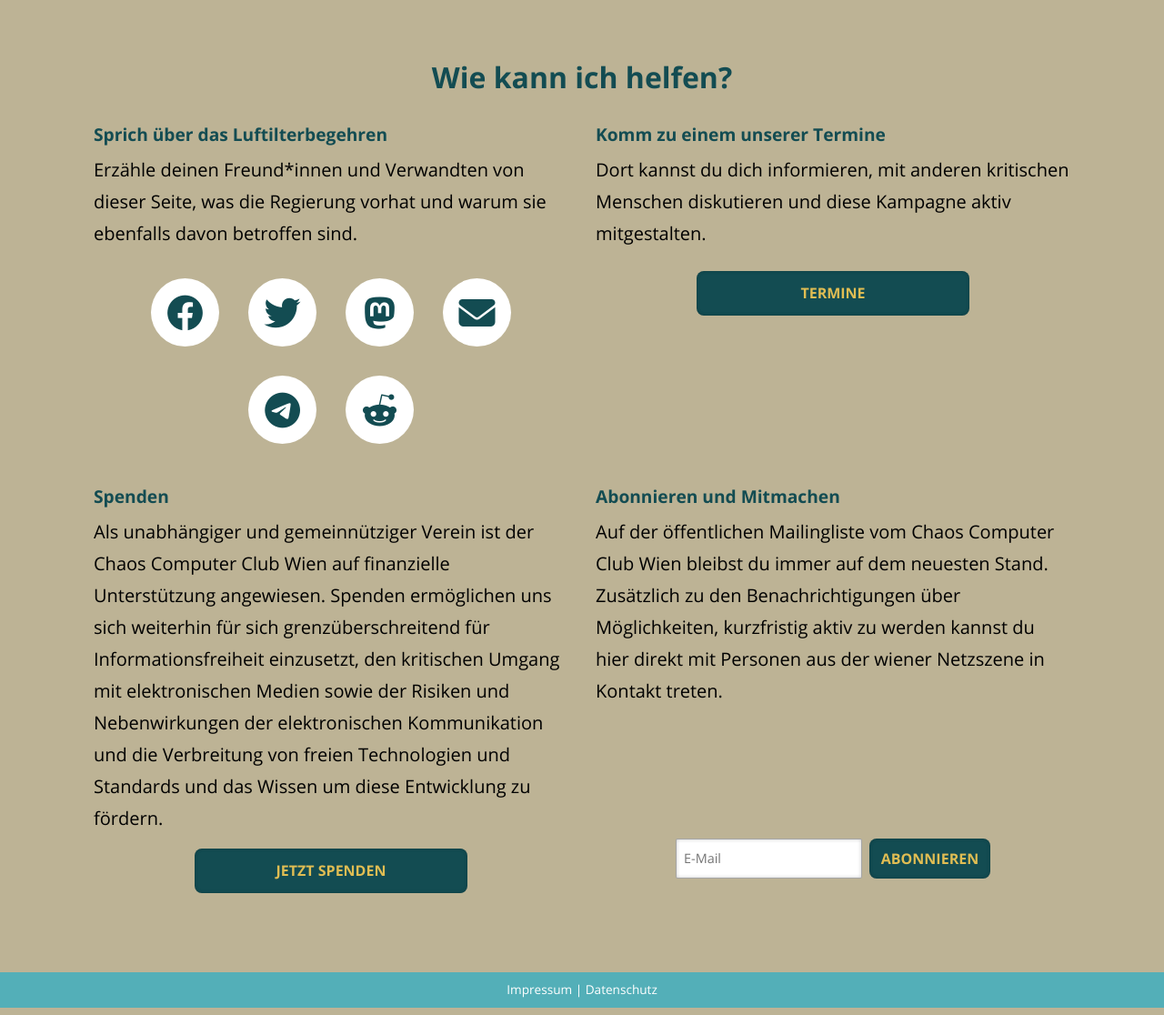
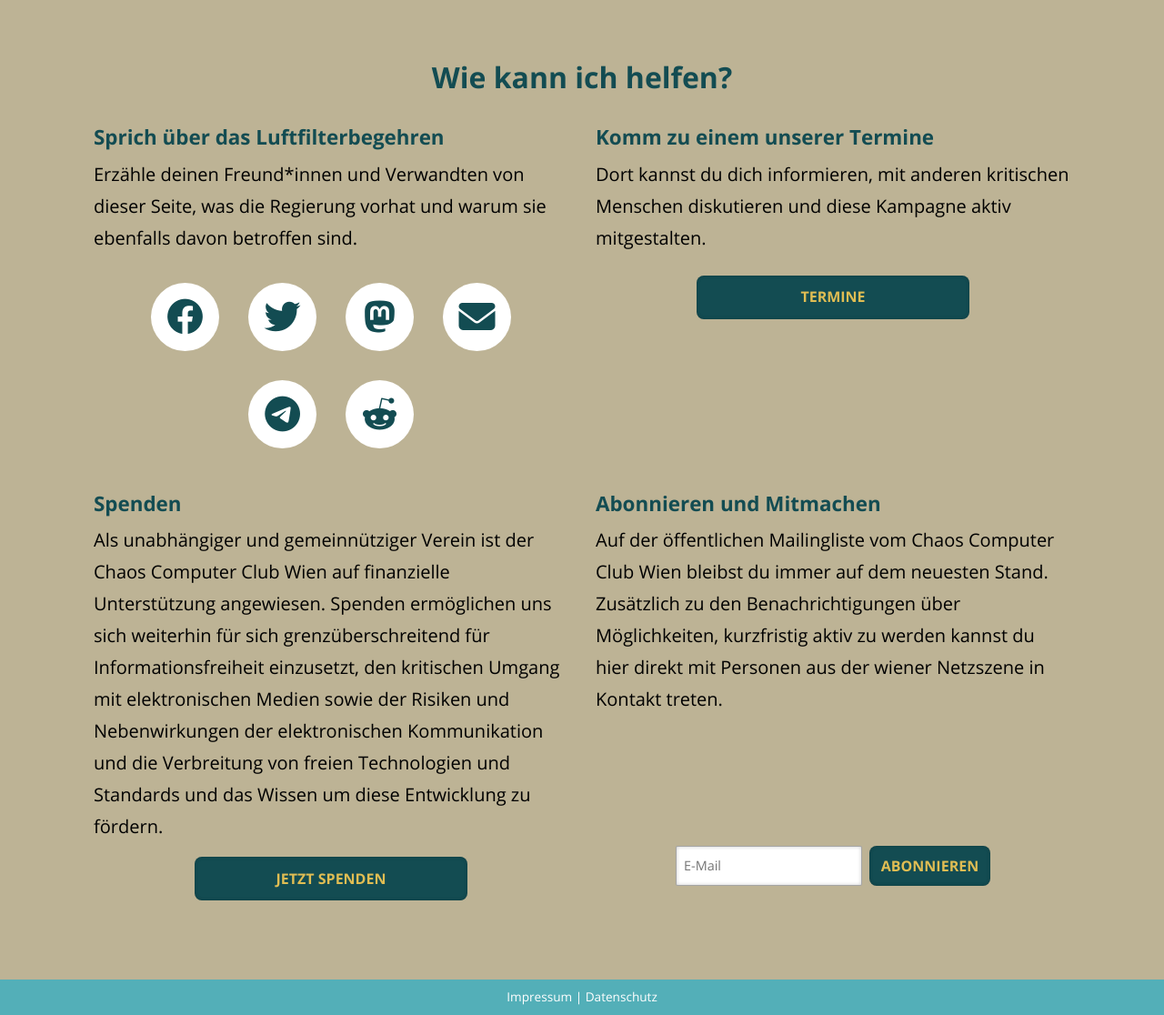
Before and after one commit to c3wien/Poke-That-Gmeind, a Python web app: template luftfilterbegehren/templates/general/share.html in a window 1280 px wide. Shown: the part 97-1213 px from the top of the page at 91% size. Run offline with Jinja, Linux system fonts and the light colour scheme; the template is opened without the code that fills it, so the values that code supplies are empty; some libraries are stand-ins or nearby versions.

```diff
--- a/luftfilterbegehren/templates/general/share.html
+++ b/luftfilterbegehren/templates/general/share.html
@@ -11,7 +11,7 @@
             <h2>Wie kann ich helfen?</h2>
             <div class="row items2">
                 <div class="column">
-                    <h4>Sprich über das Luftilterbegehren</h4>
+                    <h3>Sprich über das Luftfilterbegehren</h3>
                     <p>Erzähle deinen Freund*innen und Verwandten von dieser Seite, was die Regierung vorhat und warum sie ebenfalls davon betroffen sind.</p>
                     <div class="row bottom">
                         <a class="share center" href="http://www.facebook.com/sharer.php?u=https%3A%2F%2F%C3%BCberwachungspaket%2Eat%2F">
@@ -44,17 +44,17 @@
                     </div>
                 </div>
                 <div class="column">
-                    <h4>Komm zu einem unserer Termine</h4>
+                    <h3>Komm zu einem unserer Termine</h3>
                     <p>Dort kannst du dich informieren, mit anderen kritischen Menschen diskutieren und diese Kampagne aktiv mitgestalten.</p>
                     <a class="btn btn-back top" href="https://c3w.at/events/">Termine</a>
                 </div>
                 <div class="column">
-                    <h4>Spenden</h4>
+                    <h3>Spenden</h3>
                     <p>Als unabhängiger und gemeinnütziger Verein ist der Chaos Computer Club Wien auf finanzielle Unterstützung angewiesen. Spenden ermöglichen uns sich weiterhin für sich grenzüberschreitend für Informationsfreiheit einzusetzt, den kritischen Umgang mit elektronischen Medien sowie der Risiken und Nebenwirkungen der elektronischen Kommunikation und die Verbreitung von freien Technologien und Standards und das Wissen um diese Entwicklung zu fördern.</p>
                     <a class="btn btn-default bottom" href="https://c3w.at/impressum/">Jetzt spenden</a>
                 </div>
                 <div class="column">
-                    <h4>Abonnieren und Mitmachen</h4>
+                    <h3>Abonnieren und Mitmachen</h3>
                     <p>Auf der öffentlichen Mailingliste vom Chaos Computer Club Wien bleibst du immer auf dem neuesten Stand. Zusätzlich zu den Benachrichtigungen über Möglichkeiten, kurzfristig aktiv zu werden kannst du hier direkt mit Personen aus der wiener Netzszene in Kontakt treten.</p>
                     <form class="row bottom" action="https://lists.c3w.at/postorius/lists/public.lists.c3w.at/" method="post">
                         <input name="email" placeholder="E-Mail" type="email" class="stick" />
```
